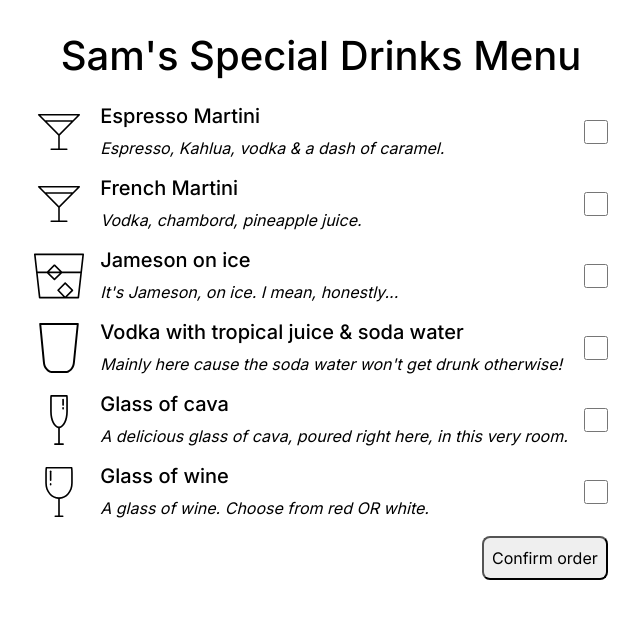
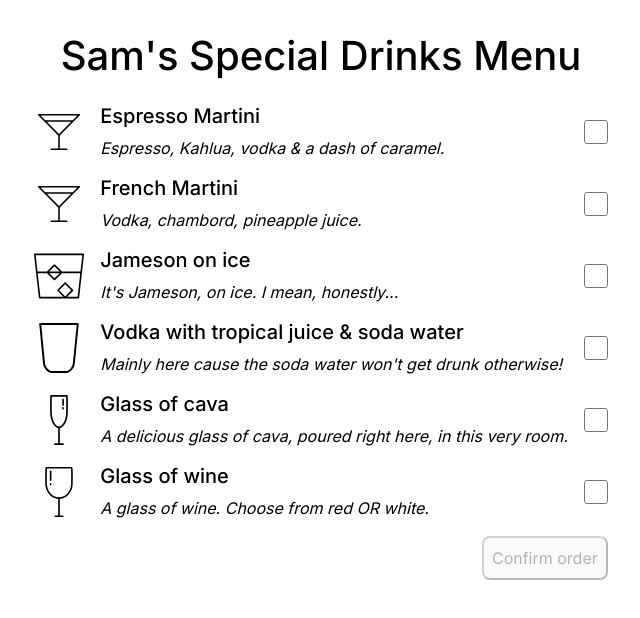
Before and after one commit to sebzapata/drinks-ordering, a Next.js app: page / in a window 1280 px wide. Shown: the top 618 px of the page, without its empty margins (319-959 px from the left). Built offline with nearby package versions, Linux system fonts and the light colour scheme; no server answers.

Commit message:
remove public prefix

```diff
--- a/src/app/bill/page.tsx
+++ b/src/app/bill/page.tsx
@@ -12,7 +12,7 @@ const drinkNamesObject = {
   GOW: "Glass of wine",
 };
 
-const apiKey = process.env.NEXT_PUBLIC_API_KEY || "";
+const apiKey = process.env.API_KEY || "";
 
 export default function Page() {
   const [drinksOrdered, setDrinksOrdered] = useState<string[]>([]);
--- a/src/app/page.tsx
+++ b/src/app/page.tsx
@@ -5,7 +5,7 @@ import { drinks } from "./drinks";
 
 import styles from "./page.module.css";
 
-const apiKey = process.env.NEXT_PUBLIC_API_KEY || "";
+const apiKey = process.env.API_KEY || "";
 
 export default function Home() {
   const [drinksSelected, setDrinksSelected] = useState<string[]>([]);
@@ -88,7 +88,12 @@ export default function Home() {
           {renderErrorMessage()}
         </p>
         <button
-          disabled={!!renderErrorMessage() || isSubmitted || isSubmitting}
+          disabled={
+            !!renderErrorMessage() ||
+            isSubmitted ||
+            isSubmitting ||
+            !drinksSelected.length
+          }
           style={{
             marginLeft: "auto",
             padding: "0.5rem",
```
